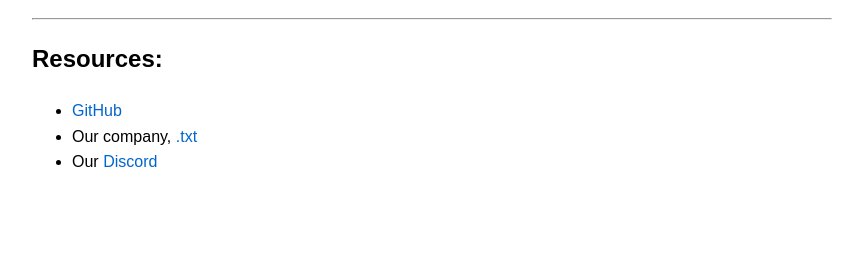
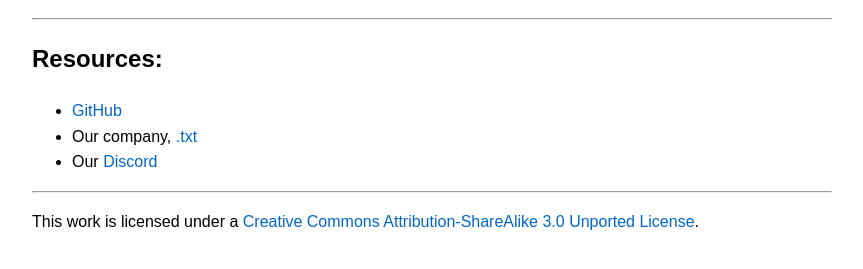
Before and after one commit to dottxt-ai/cursed, a plain HTML site: page scp/index.html in a window 1280 px wide. Shown: the part 387-656 px from the top of the page, without its empty margins (208-1071 px from the left). Drawn offline with Linux system fonts and the light colour scheme.

Commit message:
add creative commons license

```diff
--- a/scp/index.html
+++ b/scp/index.html
@@ -74,7 +74,13 @@
             <li>Our company, <a href="https://dottxt.co">.txt</a></li>
             <li>Our <a href="https://discord.gg/ErZ8XnCmkQ">Discord</a></li>
         </ul>
+        <hr>
+        <p>
+            This work is licensed under a <a href="https://creativecommons.org/licenses/by-sa/3.0/" target="_blank" rel="license noopener noreferrer">Creative Commons Attribution-ShareAlike 3.0 Unported License</a>.
+        </p>
     </div>
+    <footer>
+    </footer>
 </body>
 
 </html>
```
